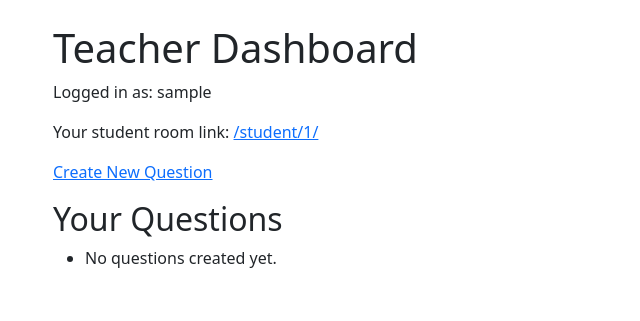
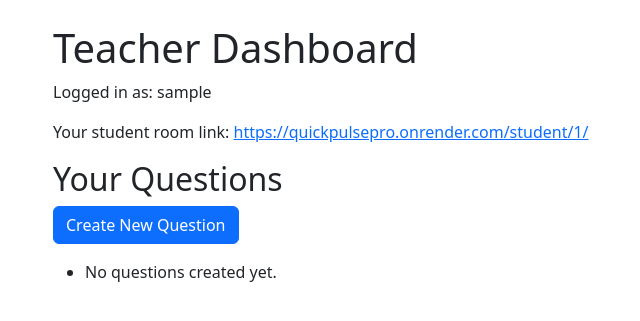
Before and after one commit to sfranz2422/quickpulsepro, a Django app: page /dashboard/ in a window 1280 px wide. Shown: the part 47-368 px from the top of the page, without its empty margins (29-669 px from the left). Run offline with Django 5.2, Linux system fonts and the light colour scheme; the visitor is signed in with stand-in values (Sample User, id 1); data that the repository does not hold is empty.

Commit message:
styling fix

```diff
--- a/templates/dashboard.html
+++ b/templates/dashboard.html
@@ -10,16 +10,16 @@
 <p>
     Your student room link:
     <a href="{% url 'student_room' user.id %}">
-        /student/{{ user.id }}/
+        https://quickpulsepro.onrender.com/student/{{ user.id }}/
     </a>
 </p>
 
-<p>
-    <a href="{% url 'create_question' %}">Create New Question</a>
-</p>
+
 
 <h2>Your Questions</h2>
-
+<p>
+    <a class="btn btn-primary" href="{% url 'create_question' %}">Create New Question</a>
+</p>
 <ul>
     {% for q in questions %}
         <li>
@@ -30,8 +30,9 @@
             {% endif %}
 
             |
-            <a href="{% url 'question_results' q.id %}">View Results</a>
+            <a class="btn btn-primary btn-sm" href="{% url 'question_results' q.id %}">View Results</a>
         </li>
+        <br>
     {% empty %}
         <li>No questions created yet.</li>
     {% endfor %}
--- a/templates/student_room.html
+++ b/templates/student_room.html
@@ -1,7 +1,8 @@
 {% extends "base.html" %}
 
 {% block content %}
-<h1>{{ teacher.username }}'s Question Room</h1>
+<h1>Question</h1>
+<br>
 
 {% if question %}
     <h2>{{ question.question_text }}</h2>
--- a/templates/thank_you.html
+++ b/templates/thank_you.html
@@ -7,7 +7,7 @@
 
 <p>
     <a href="{% url 'student_room' teacher.id %}">
-        Back to {{ teacher.username }}'s room
+        Answer Another Question
     </a>
 </p>
 {% endblock %}
```
